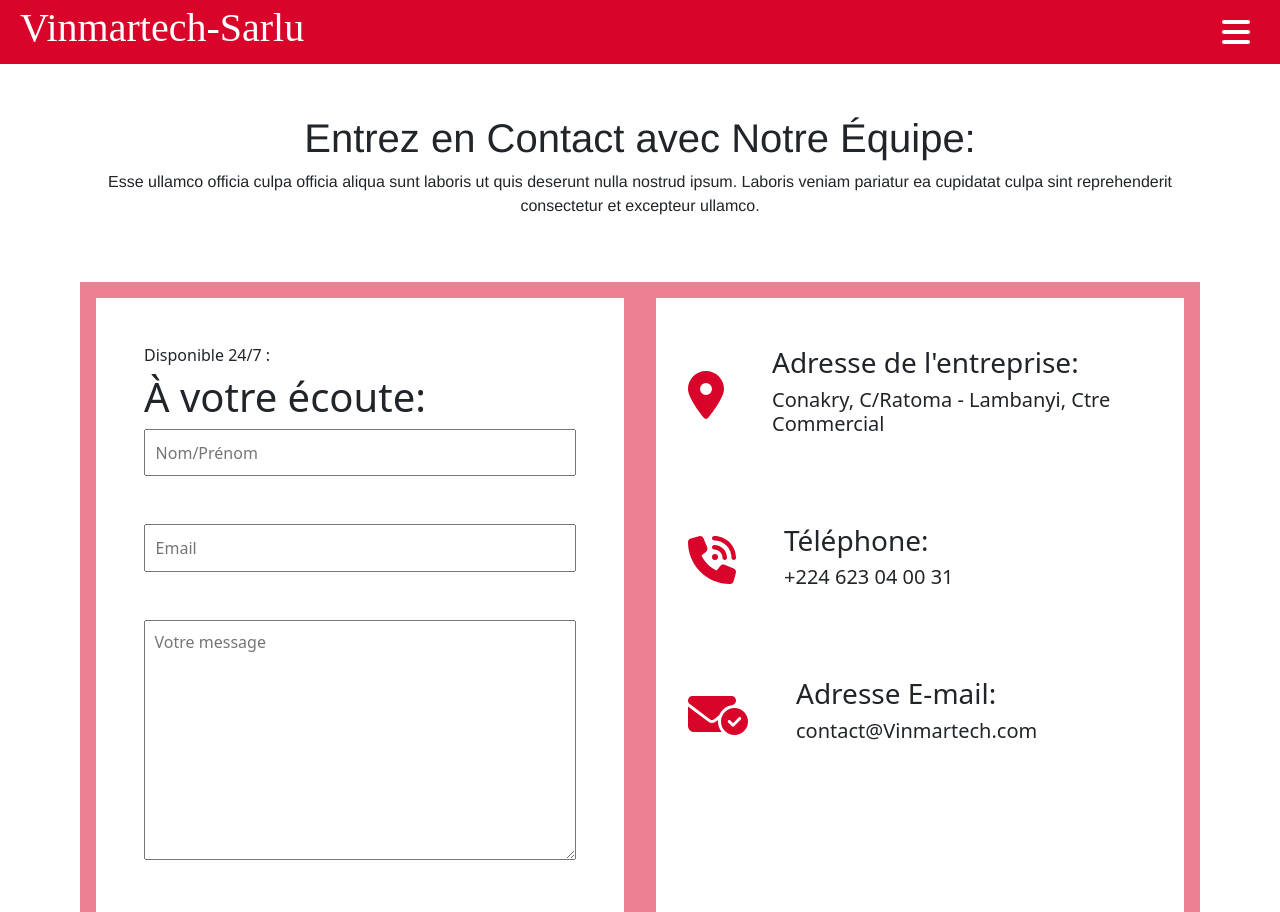
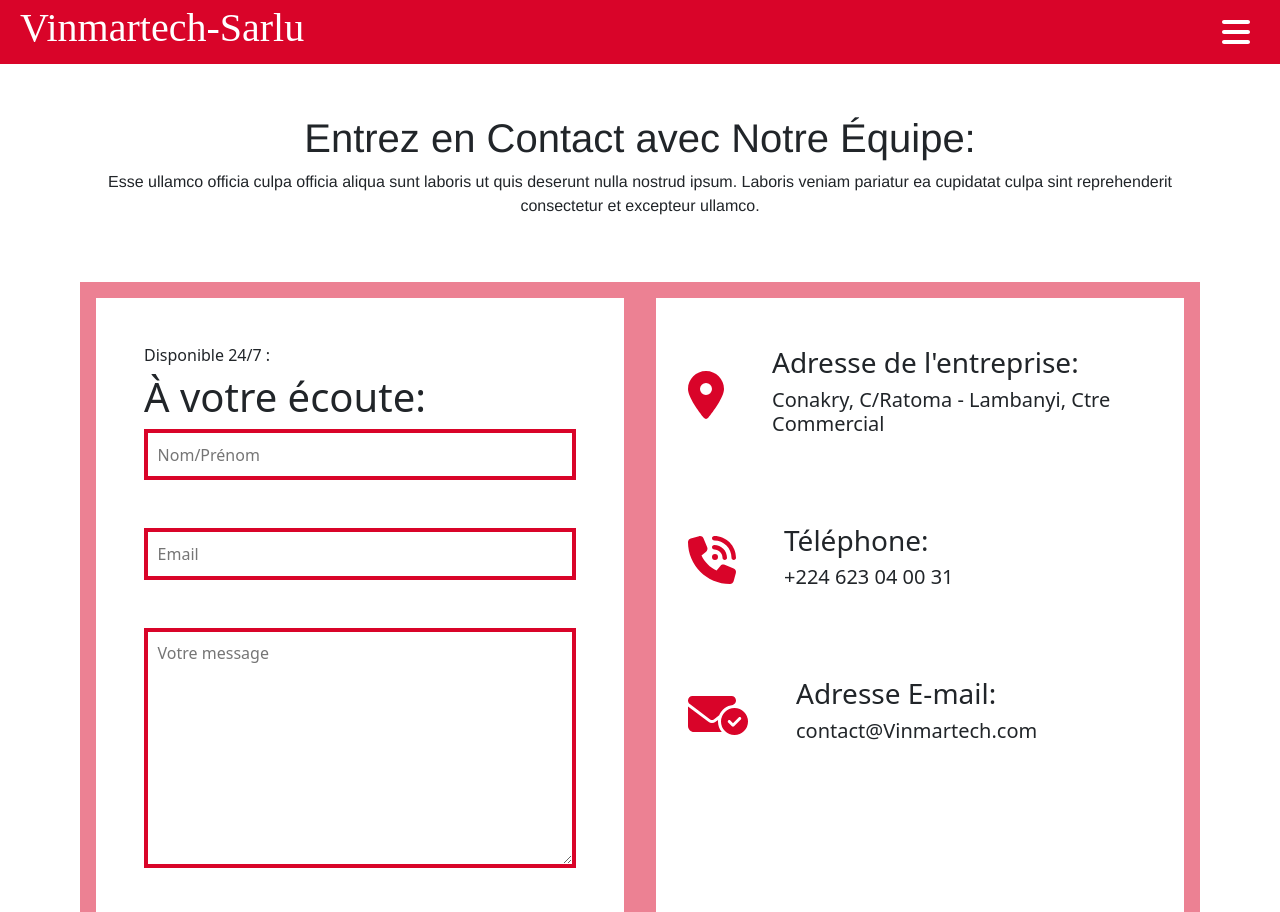
Before and after one commit to Alphonse-K/vinmartech, a React (Create React App) app: page /contact in a window 1280 px wide. Shown: the top 912 px of the page. Built offline with nearby package versions, Linux system fonts and the light colour scheme; a web font is replaced by a local one.

Commit message:
Input tag in contact component updated when selected

```diff
--- a/src/App.css
+++ b/src/App.css
@@ -781,6 +781,14 @@ ul li .link:hover::before {
   width: 100%;
   padding: .6rem;
   margin-bottom: 3rem;
+  outline: none;
+  border: rgb(217, 4, 41) solid 4px;
+  -webkit-transition: .5s;
+  transition: .5s;
+}
+
+.form .contact-form input:focus {
+  border-color:rgba(217, 4, 41, .5);
 }
 
 .form .contact-form textarea {
@@ -788,6 +796,14 @@ ul li .link:hover::before {
   padding: .6rem;
   min-height: 30vh;
   margin-bottom: 3rem;
+  outline: none;
+  border: rgb(217, 4, 41) solid 4px;
+  -webkit-transition: .5s;
+  transition: .5s;
+}
+
+.form .contact-form textarea.about {
+  border-color:rgba(217, 4, 41, .5);
 }
 
 .form .contact-form input[type='submit'] {
```
